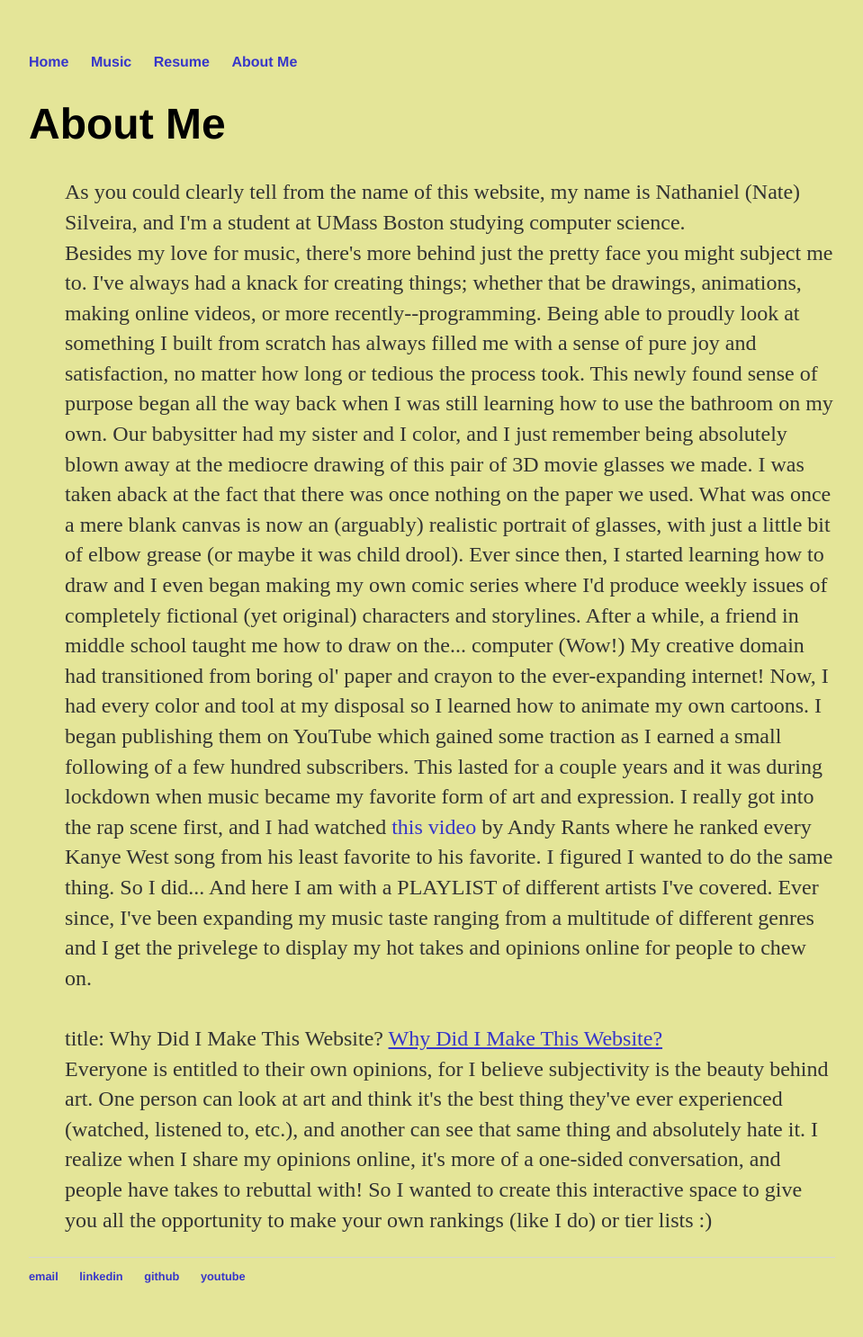
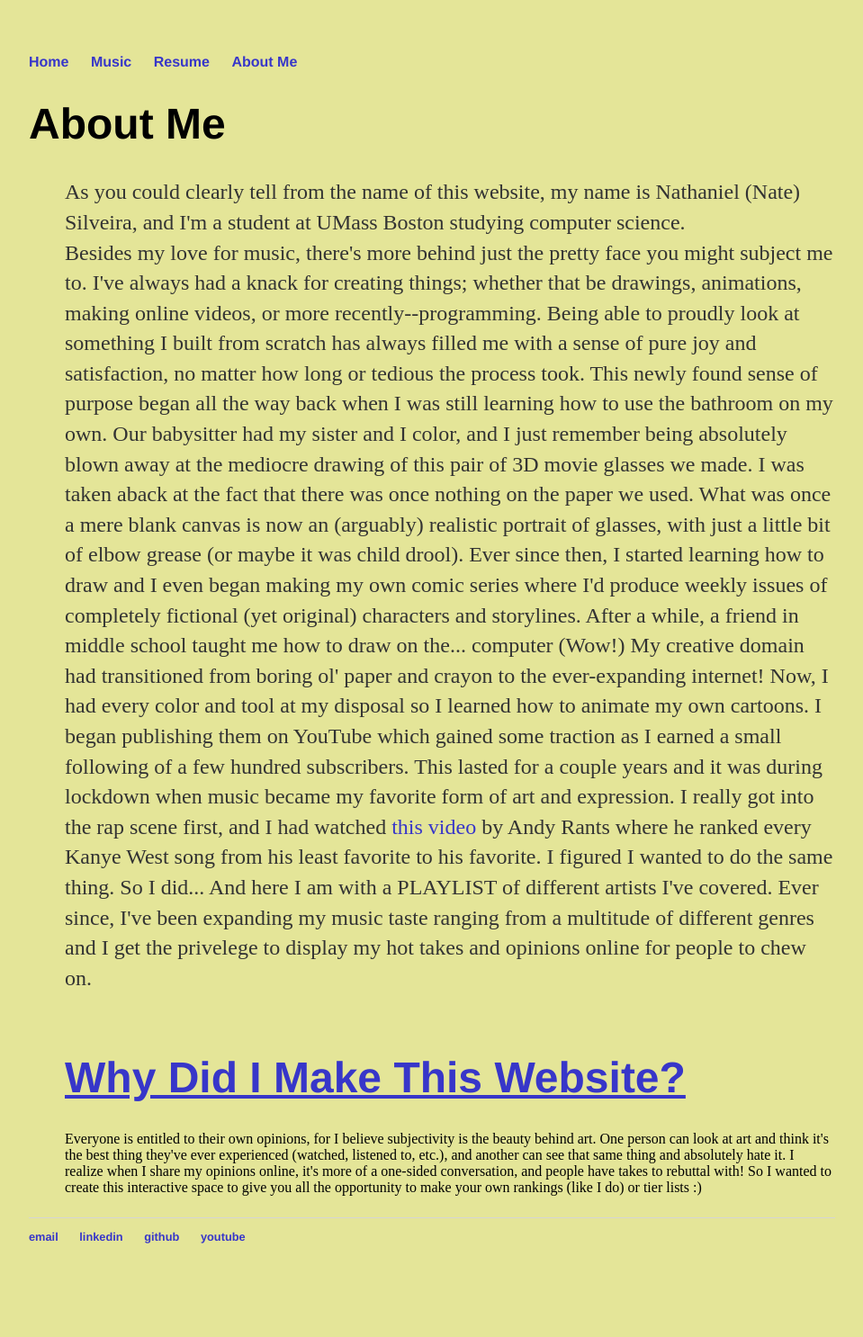
Before and after one commit to n8silveira/n8silveira.github.io, a Jekyll site: the page built from about/index.html, in a window 1280 px wide. Shown: the whole page at 90% size, without its empty margins (160-1119 px from the left). Built offline with Jekyll 4.4.1, drawn with Linux system fonts in a browser that asks for light colours; after the commit the page ends 1442 px from its top, so only the background shows below that.

Commit message:
Update index.html

```diff
--- a/about/index.html
+++ b/about/index.html
@@ -26,8 +26,8 @@ title: About Me
 			to do the same thing. So I did... And here I am with a PLAYLIST of different artists I've covered. Ever since,
 			I've been expanding my music taste ranging from a multitude of different genres and I get the privelege to
 			display my hot takes and opinions online for people to chew on.<br><br>
-title: Why Did I Make This Website?
-			<a><u>Why Did I Make This Website?</u></a><br>
+
+			<h1><a><u>Why Did I Make This Website?</u></a><br></h1>
 			Everyone is entitled to their own opinions, for I believe subjectivity is the beauty behind art. One person can look at
 			art and think it's the best thing they've ever experienced (watched, listened to, etc.), and another can see that same
 			thing and absolutely hate it. I realize when I share my opinions online, it's more of a one-sided conversation, and
```
